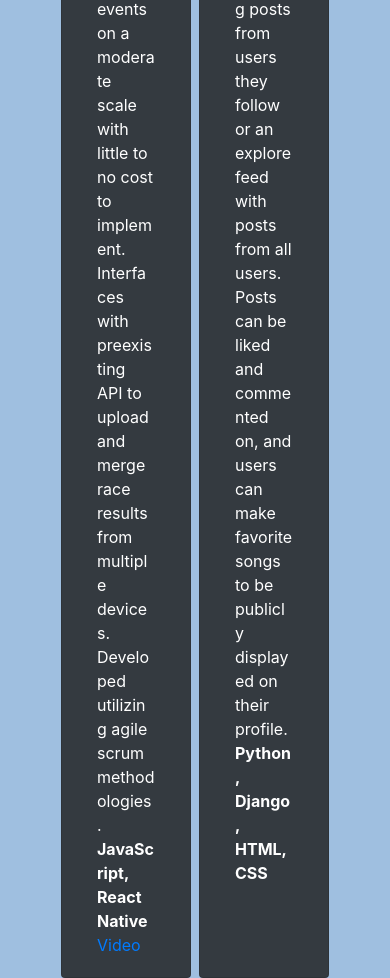
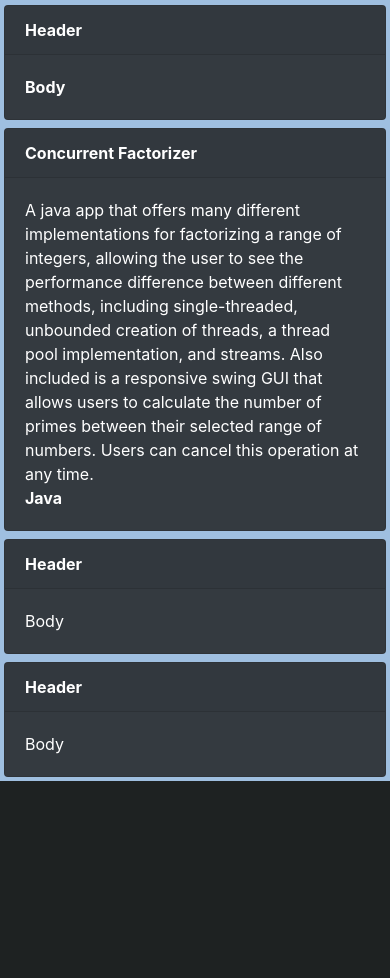
Before and after one commit to schweg64/schweg64.github.io, a plain HTML site: page projects.html in a window 390 px wide. Shown: the part 820-1798 px from the top of the page. After the commit the page ends 1601 px from the top, so only its background shows below. Drawn offline with nearby package versions, Linux system fonts and the light colour scheme.

Commit message:
Mobile responsiveness

```diff
--- a/projects.html
+++ b/projects.html
@@ -51,11 +51,11 @@
             </ul>
         </div>
     </nav>
-    <div class="container-fluid d-flex justify-content-center align-items-center">
-        <div class="my-4">
-        <h1 class="display-3">Projects</h1>
-        <div class="row justify-content-center">
-            <div class="card bg-dark text-white m-1 col-4">
+    <div class="container-fluid d-flex justify-content-center align-items-center flex-column">
+        <h1 class="display-3 my-3">Projects</h1>
+        <div>
+        <div class="row proj-row justify-content-center">
+            <div class="card bg-dark text-white m-1">
                 <div class="card-header">
                     Mobile Timer App
                 </div>
@@ -69,7 +69,7 @@
                     <a href="mobiletimer.html">Video</a>
                 </div>
             </div>
-            <div class="card bg-dark text-white m-1 col-4">
+            <div class="card bg-dark text-white m-1">
                 <div class="card-header">
                     SPRecPro
                 </div>
@@ -81,8 +81,8 @@
                 </div>
             </div>
         </div>
-        <div class="row justify-content-center">
-            <div class="card bg-dark text-white m-1 col-4">
+        <div class="row proj-row justify-content-center">
+            <div class="card bg-dark text-white m-1">
                 <div class="card-header">
                     Header
                 </div>
@@ -90,7 +90,7 @@
                     <b>Body</b>
                 </div>
             </div>
-            <div class="card bg-dark text-white m-1 col-4">
+            <div class="card bg-dark text-white m-1">
                 <div class="card-header">
                     Concurrent Factorizer
                 </div>
@@ -102,8 +102,8 @@
                 </div>
             </div>
         </div>
-        <div class="row justify-content-center">
-            <div class="card bg-dark text-white m-1 col-4">
+        <div class="row proj-row justify-content-center">
+            <div class="card bg-dark text-white m-1">
                 <div class="card-header">
                     Header
                 </div>
@@ -111,7 +111,7 @@
                     Body
                 </div>
             </div>
-            <div class="card bg-dark text-white m-1 col-4">
+            <div class="card bg-dark text-white m-1">
                 <div class="card-header">
                     Header
                 </div>
--- a/style.css
+++ b/style.css
@@ -41,9 +41,16 @@ width:250px;
     width: 125px;
 }
 
-
+@media only screen and (min-width:651px){
+    .proj-row .card{
+        width:45%;
+    }
+}
 @media only screen and (max-width:650px){
     .gallery{
         flex-direction: column;
     }
+    .proj-row{
+        flex-direction: column;
+    }
 }
```
